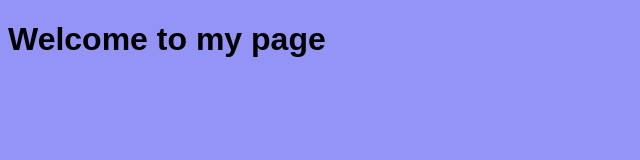
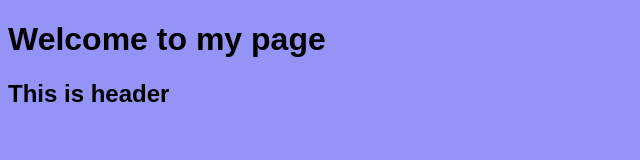
Before and after one commit to Himanshi18-dev/Git--assignment, a plain HTML site: page index.html in a window 1280 px wide. Shown: the whole page, without its empty margins (0-640 px from the left). Drawn offline with Linux system fonts and the light colour scheme.

Commit message:
Added header

```diff
--- a/index.html
+++ b/index.html
@@ -8,6 +8,7 @@
 </head>
 <body>
     <h1>Welcome to my page</h1>
+    <header><h2>This is header</h2></header>
     <script src="script.js"></script>
 
 </body>
```
